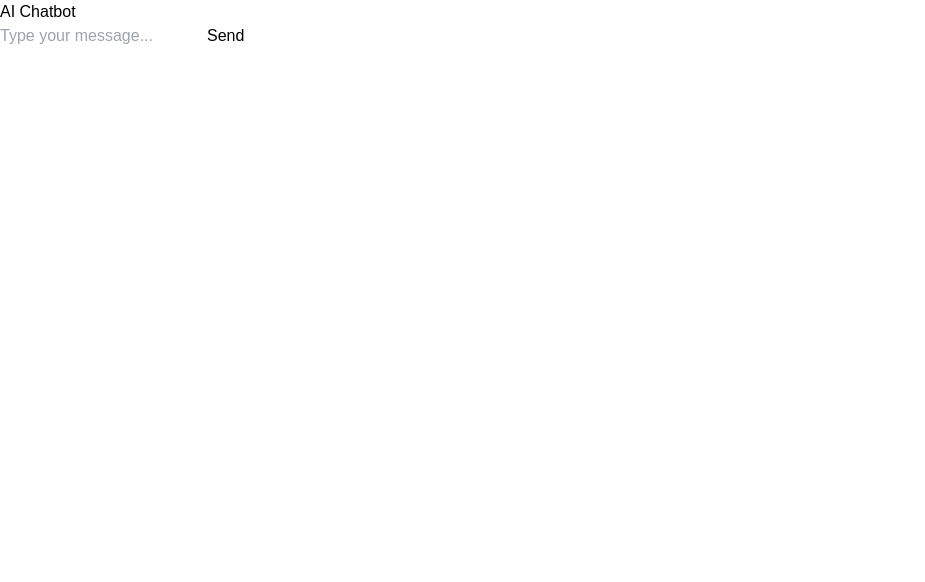
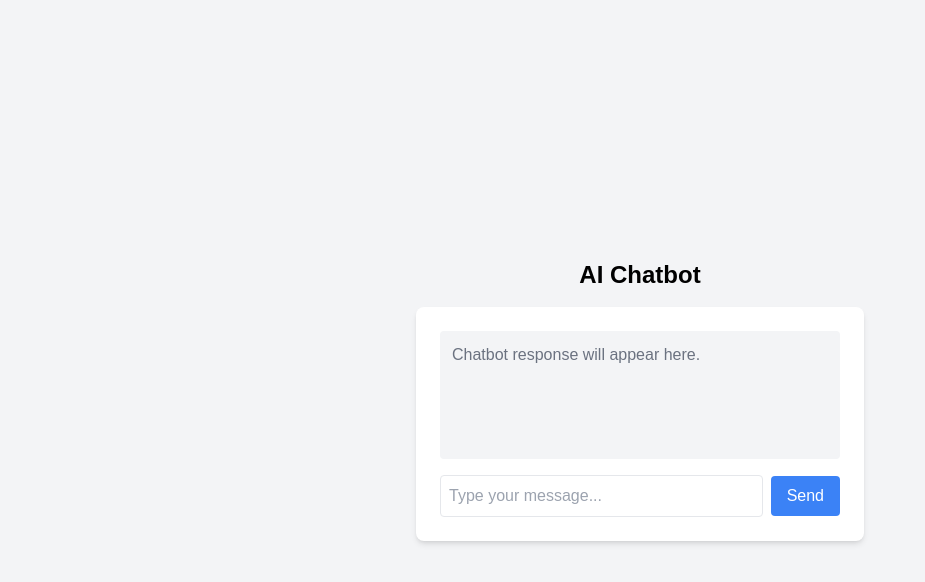
Before and after one commit to Mit-Gandhi/CampusCode, a Next.js app in the folder frontend/: page /notes in a window 1280 px wide. Shown: the top 582 px of the page, without its empty margins (0-925 px from the left). Built offline with nearby package versions, Linux system fonts and the light colour scheme.

Commit message:
Update notes.js

```diff
--- a/frontend/pages/notes.js
+++ b/frontend/pages/notes.js
@@ -1,44 +1,69 @@
-// pages/notes.js
 import { useState } from 'react';
 
 const Notes = () => {
-  const [text, setText] = useState("");
-  const [messages, setMessages] = useState([]);
+  const [input, setInput] = useState('');
+  const [response, setResponse] = useState('');
+  const [loading, setLoading] = useState(false);
 
-  const getResponse = async () => {
-    if (text.trim() === "") return; // Prevent empty messages
+  const handleSend = async () => {
+    if (input.trim() === '') return; // Avoid sending empty messages
+    setLoading(true);
 
     try {
-      // Use environment variable for backend URL
-      const response = await fetch(`${process.env.NEXT_PUBLIC_BACKEND_URL}/${encodeURIComponent(text)}`);
-      const data = await response.json();
+      const res = await fetch(`${process.env.NEXT_PUBLIC_BACKEND_URL}/chatbot`, {
+        method: 'POST',
+        headers: {
+          'Content-Type': 'application/json',
+        },
+        body: JSON.stringify({ message: input }),
+      });
 
-      setMessages([
-        ...messages,
-        { sender: "user", text },
-        { sender: "bot", text: data.message },
-      ]);
-      setText(""); // Reset input
+      if (!res.ok) throw new Error('Error communicating with chatbot server');
+
+      const data = await res.json();
+      setResponse(data.response);
     } catch (error) {
-      console.error("Error communicating with chatbot server:", error);
+      setResponse('Failed to get a response from the server.');
+      console.error('Error:', error);
+    } finally {
+      setLoading(false);
     }
   };
 
   return (
-    <div>
-      <h1>AI Chatbot</h1>
-      <div>
-        {messages.map((msg, idx) => (
-          <p key={idx}><strong>{msg.sender}:</strong> {msg.text}</p>
-        ))}
+    <div className="min-h-screen flex flex-col items-center justify-center bg-gray-100 p-4">
+      <h1 className="text-2xl font-bold mb-4">AI Chatbot</h1>
+
+      <div className="w-full max-w-md bg-white shadow-md rounded-lg p-6">
+        {/* Display Chatbot Response */}
+        <div className="bg-gray-100 p-3 rounded mb-4 h-32 overflow-auto">
+          {response ? (
+            <p>{response}</p>
+          ) : (
+            <p className="text-gray-500">Chatbot response will appear here.</p>
+          )}
+        </div>
+
+        {/* Input Box */}
+        <div className="flex items-center space-x-2">
+          <input
+            type="text"
+            className="w-full p-2 border rounded"
+            placeholder="Type your message..."
+            value={input}
+            onChange={(e) => setInput(e.target.value)}
+          />
+          <button
+            onClick={handleSend}
+            className={`px-4 py-2 bg-blue-500 text-white rounded ${
+              loading ? 'opacity-50 cursor-not-allowed' : ''
+            }`}
+            disabled={loading}
+          >
+            {loading ? 'Sending...' : 'Send'}
+          </button>
+        </div>
       </div>
-      <input
-        type="text"
-        value={text}
-        onChange={(e) => setText(e.target.value)}
-        placeholder="Type your message..."
-      />
-      <button onClick={getResponse}>Send</button>
     </div>
   );
 };
```
